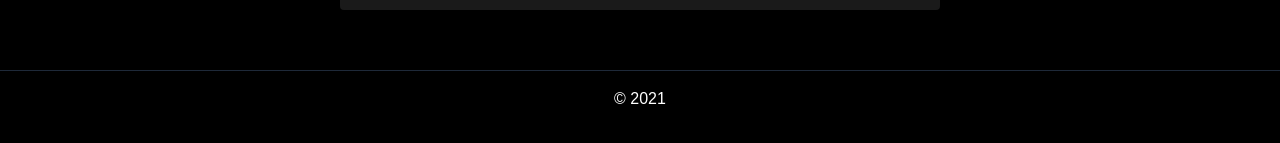
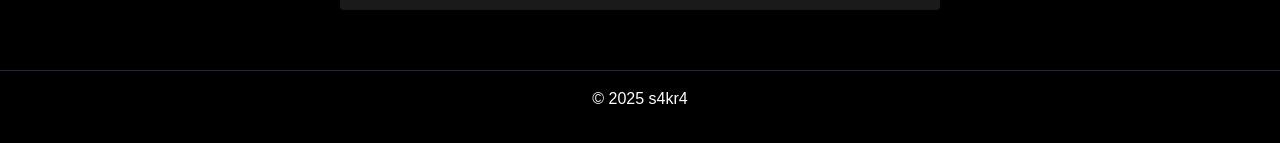
Before and after one commit to s4kr4/s4kr4.com, a Next.js app: page / in a window 1280 px wide. Shown: the part 599-742 px from the top of the page. Built offline with nearby package versions, Linux system fonts and the light colour scheme.

Commit message:
Fix copyright

```diff
--- a/src/components/Footer.tsx
+++ b/src/components/Footer.tsx
@@ -1,9 +1,11 @@
 import React from "react";
 
 function Footer() {
+  const year = new Date().getFullYear();
+
   return (
     <footer className="py-4 text-center border-t border-gray-800">
-      © 2021
+      © {year} s4kr4
     </footer>
   );
 }
```
